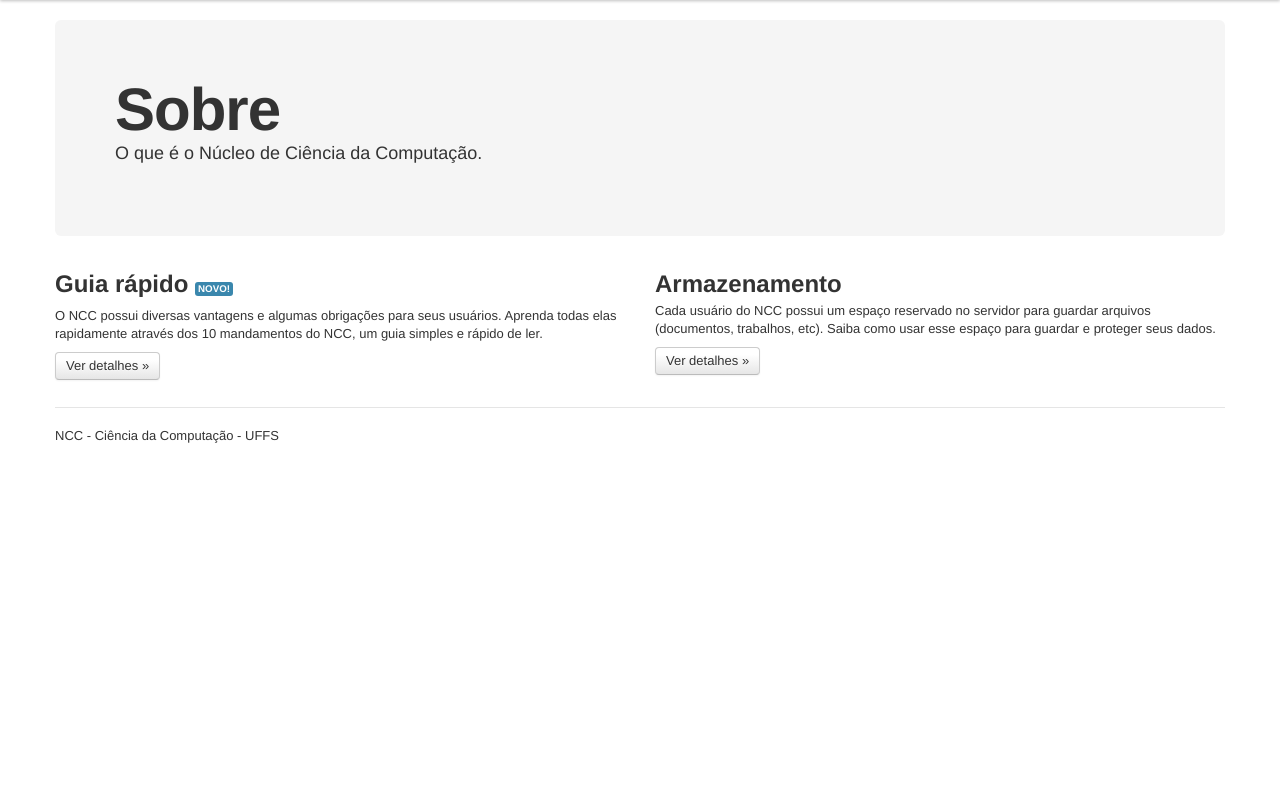
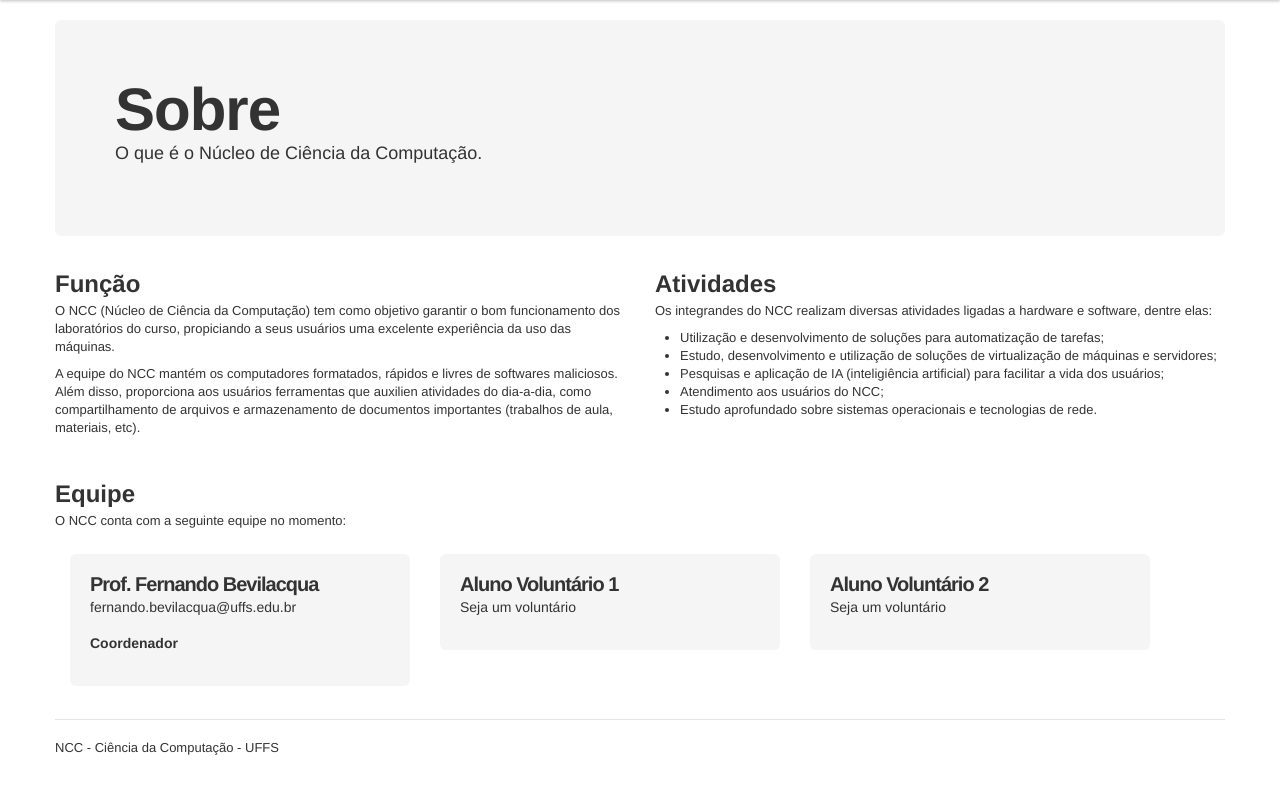
Before and after one commit to Dovyski/Aura, a PHP site: page /sobre.php in a window 1280 px wide. Shown: the part 40-846 px from the top of the page. Before the commit the page ends 483 px from the top, so only its background shows below. Run offline with PHP 8.4, Linux system fonts and the light colour scheme; some libraries are stand-ins or nearby versions.

Commit message:
Informações sobre o NCC.

```diff
--- a/css/style.css
+++ b/css/style.css
@@ -1,3 +1,25 @@
 #mandamentos div {
 	margin-top: 15px;
 }
+
+.membro-equipe {
+  float: left;
+  width: 300px;
+  padding: 20px;
+  margin: 15px;
+  background-color: #f5f5f5;
+  -webkit-border-radius: 6px;
+  -moz-border-radius: 6px;
+  border-radius: 6px;
+}
+.membro-equipe h1 {
+  margin-bottom: 0;
+  font-size: 20px;
+  line-height: 1;
+  letter-spacing: -1px;
+}
+.membro-equipe p {
+  font-size: 14px;
+  font-weight: 200;
+  line-height: 27px;
+}
--- a/index.php
+++ b/index.php
@@ -5,7 +5,7 @@
 
 	echo '<div class="hero-unit">';
 		echo '<h1>NCC</h1>';
-		echo '<p>O NCC (Núcleo de Ciência da Computação) é responsável por gerenciar os laboratórios do curso de Ciência da Computação. Para usufruir dos laboratórios, você precisa ter uma <strong>conta NCC</strong>.</p>';
+		echo '<p>O NCC (Núcleo de Ciência da Computação) é responsável por gerenciar os laboratórios do curso de Ciência da Computação.</p>';
 		echo '<p><a href="sobre.php" class="btn btn-primary btn-large">Saber mais &raquo;</a></p>';
 	echo '</div>';
 
--- a/sobre.php
+++ b/sobre.php
@@ -10,15 +10,50 @@
 
 	echo '<div class="row">';
 		echo '<div class="span6">';
-			echo '<h2>Guia rápido <span class="label label-info">Novo!</span></h2>';
-			echo '<p>O NCC possui diversas vantagens e algumas obrigações para seus usuários. Aprenda todas elas rapidamente através dos 10 mandamentos do NCC, um guia simples e rápido de ler.</p>';
-			echo '<p><a class="btn" href="guia.php">Ver detalhes &raquo;</a></p>';
+			echo '<h2>Função</h2>';
+			echo '<p>O NCC (Núcleo de Ciência da Computação) tem como objetivo garantir o bom funcionamento dos laboratórios do curso, propiciando a seus usuários uma excelente experiência da uso das máquinas.</p>';
+			echo '<p>A equipe do NCC mantém os computadores formatados, rápidos e livres de softwares maliciosos. Além disso, proporciona aos usuários ferramentas que auxilien atividades do dia-a-dia, como compartilhamento de arquivos e armazenamento de documentos importantes (trabalhos de aula, materiais, etc).</p>';
 		echo '</div>';
 
 		echo '<div class="span6">';
-			echo '<h2>Armazenamento</h2>';
-			echo '<p>Cada usuário do NCC possui um espaço reservado no servidor para guardar arquivos (documentos, trabalhos, etc). Saiba como usar esse espaço para guardar e proteger seus dados.</p>';
-			echo '<p><a class="btn" href="armazenamento.php">Ver detalhes &raquo;</a></p>';
+			echo '<h2>Atividades</h2>';
+			echo '<p>Os integrandes do NCC realizam diversas atividades ligadas a hardware e software, dentre elas:</p>';
+			echo '<p>';
+				echo '<ul>';
+					echo '<li>Utilização e desenvolvimento de soluções para automatização de tarefas;</li>';
+					echo '<li>Estudo, desenvolvimento e utilização de soluções de virtualização de máquinas e servidores;</li>';
+					echo '<li>Pesquisas e aplicação de IA (inteligiência artificial) para facilitar a vida dos usuários;</li>';
+					echo '<li>Atendimento aos usuários do NCC;</li>';
+					echo '<li>Estudo aprofundado sobre sistemas operacionais e tecnologias de rede.</li>';
+				echo '</ul>';
+			echo '</p>';
+		echo '</div>';
+	echo '</div>';
+
+	echo '<div class="row" style="margin-top: 30px;">';
+		echo '<div class="span12">';
+			echo '<h2>Equipe</h2>';
+			echo '<p>O NCC conta com a seguinte equipe no momento:</p>';
+		echo '</div>';
+	echo '</div>';
+
+	echo '<div class="row">';
+		echo '<div class="span12">';
+			echo '<div class="membro-equipe">';
+				echo '<h1>Prof. Fernando Bevilacqua</h1>';
+				echo '<p>fernando.bevilacqua@uffs.edu.br</p>';
+				echo '<p><strong>Coordenador</strong></p>';
+			echo '</div>';
+
+			echo '<div class="membro-equipe">';
+				echo '<h1>Aluno Voluntário 1</h1>';
+				echo '<p>Seja um voluntário</p>';
+			echo '</div>';
+
+			echo '<div class="membro-equipe">';
+				echo '<h1>Aluno Voluntário 2</h1>';
+				echo '<p>Seja um voluntário</p>';
+			echo '</div>';
 		echo '</div>';
 	echo '</div>';
 
```
